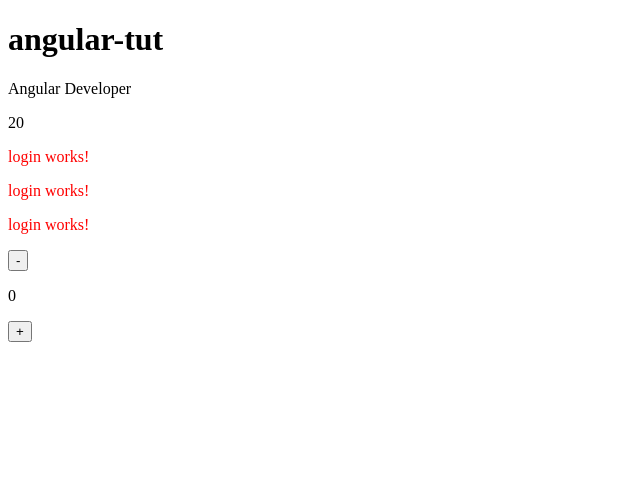
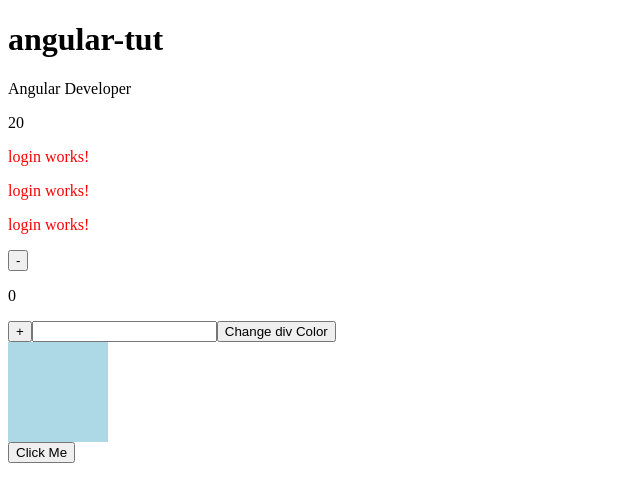
Before and after one commit to intikhab-h-bhat/angular-tutorial, an Angular app: page / in a window 1280 px wide. Shown: the top 502 px of the page, without its empty margins (0-640 px from the left). Built offline with nearby package versions, Linux system fonts and the light colour scheme.

Commit message:
property binding

```diff
--- a/src/app/app.css
+++ b/src/app/app.css
@@ -0,0 +1,5 @@
+div {
+  width: 100px;
+  height: 100px;
+  background-color: lightblue;
+}
--- a/src/app/app.html
+++ b/src/app/app.html
@@ -1,6 +1,7 @@
 <h1>{{ title () }}</h1>
 <p>{{ name }}</p>
 <p>{{age}}</p>
+<!-- {{ updateMessage('12')}} -->
 
 
 <app-login> </app-login>
@@ -10,3 +11,11 @@
 <button (click)="counter('decrement')"> - </button>
 <p>{{ count }}</p>
 <button (click)="counter('increment')"> + </button>
+
+<input type="text" (change)="onInput($event.type)">
+<button (click)="ChangeColor()">Change div Color </button>
+
+<div [style.backgroundColor]="setColor" (mouseover)="onMouseOver($event.type)"></div>
+
+
+<button [disabled]="disabled">Click Me</button>
--- a/src/app/app.ts
+++ b/src/app/app.ts
@@ -10,10 +10,13 @@ import { Login } from './login/login';
 })
 export class App {
   protected readonly title = signal('angular-tut');
-  name="Angular Developer";
+  name:string="Angular Developer";
   age=20;
   message="welcome to Angular Developer";
-  count=0;
+  setColor='lightblue';
+  disabled=false;
+
+  count:number=0;
 
   counter(action: string) {
     if(action=="increment")
@@ -22,12 +25,30 @@ export class App {
       this.count>0 && this.count--;
   }
 
+onInput(event:Event | string) {
+  console.log(event);
+}
 
-  // updateMessage(newMessage: string) {
+  onMouseOver(event:Event | string) {
+
+    console.log(event);
+  }
+
+
+  ChangeColor(){
+    console.log('Changing color to red');
+    this.setColor = "red";
+  }
+
+  // updateMessage(newMessage: string): string {
   //   this.message = newMessage;
-  //   alert(this.message);
-  //   // return this.message;
+  //  // alert(this.message);
+  //   return this.message;
   // }
 
 
+
+
+
+
 }
```
